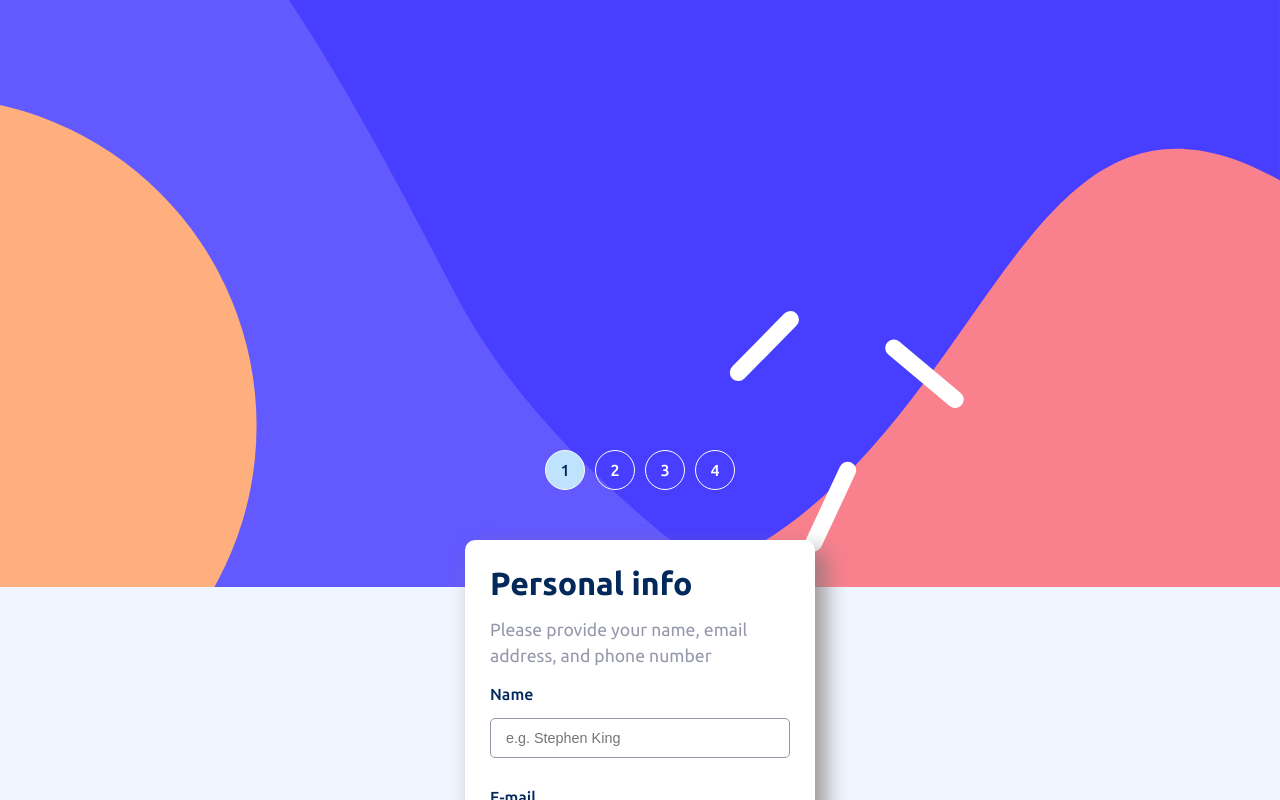
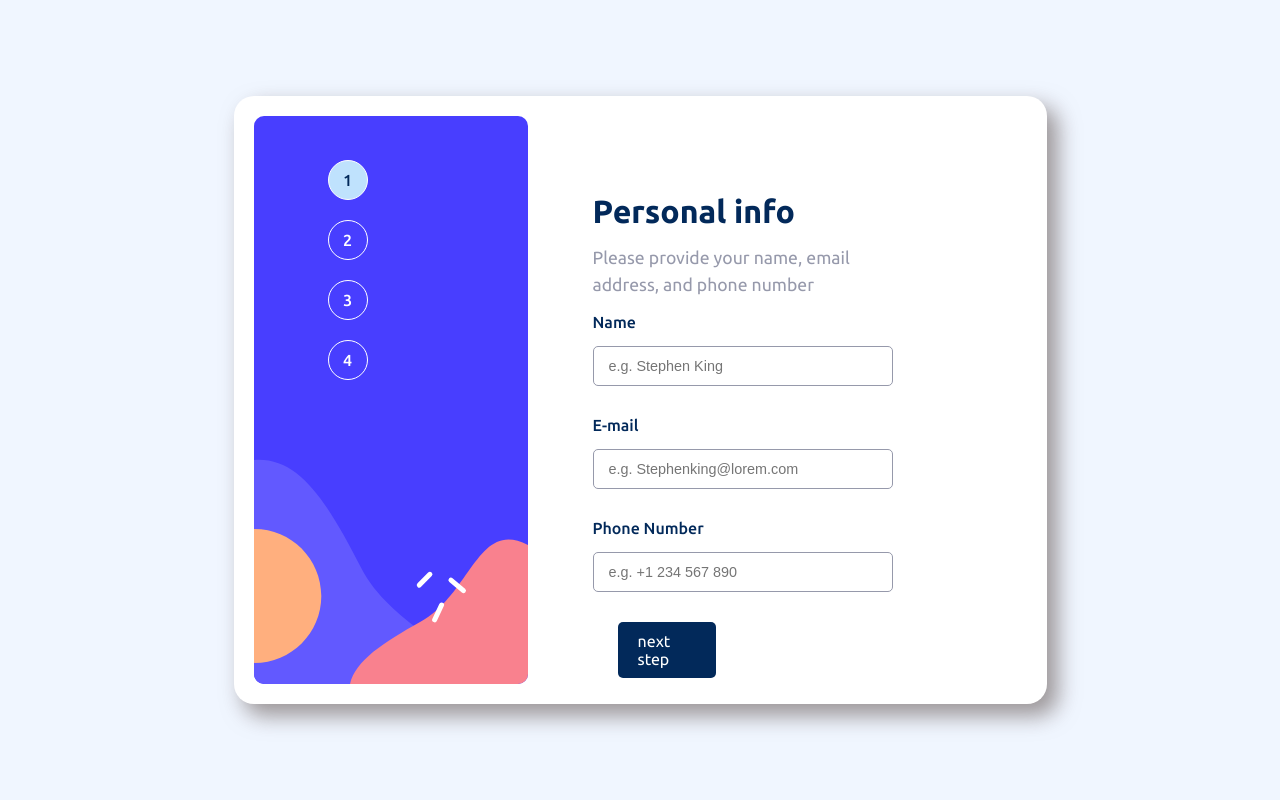
Before and after one commit to gio797/multi-step-form, a React (Vite) app: page / in a window 1280 px wide. Shown: the top 800 px of the page. Built offline with nearby package versions, Linux system fonts and the light colour scheme.

Commit message:
add responsive

```diff
--- a/src/index.css
+++ b/src/index.css
@@ -27,6 +27,7 @@
 body {
   font-family: "Ubuntu", sans-serif;
   background-color: var(--Magnolia);
+  height: 100vh;
 }
 
 .error-msg {
@@ -46,6 +47,7 @@ body {
 label {
   color: var(--Marine-blue);
   font-weight: 500;
+  cursor: pointer;
 }
 
 .input {
@@ -83,6 +85,10 @@ input[type="radio"]:checked + label {
 
 .side-bar-mob {
   width: 100%;
+}
+
+.side-bar-desk {
+  display: none;
 }
 
 .bubble-wrapper {
@@ -222,8 +228,57 @@ input[type="radio"]:checked + label {
   font-family: inherit;
   font-size: 1rem;
   border: none;
-
+  cursor: pointer;
   color: var(--White);
   padding: 10px 20px;
   border-radius: 5px;
 }
+
+@media (min-width: 500px) {
+  body {
+    display: flex;
+    justify-content: center;
+    align-items: center;
+  }
+
+  main {
+    background-color: var(--White);
+    display: flex;
+    justify-content: center;
+    align-items: center;
+    padding: 20px;
+    border-radius: 20px;
+    box-shadow: 10px 11px 21px 1px rgba(128, 119, 119, 0.75);
+    -webkit-box-shadow: 10px 11px 21px 1px rgba(128, 119, 119, 0.75);
+    -moz-box-shadow: 10px 11px 21px 1px rgba(128, 119, 119, 0.75);
+  }
+
+  .side-bar-mob {
+    display: none;
+  }
+
+  .side-bar-desk {
+    display: unset;
+  }
+
+  .form {
+    position: unset;
+    box-shadow: unset;
+  }
+
+  .bubble-wrapper {
+    /* position: rel; */
+    display: flex;
+    flex-direction: column;
+    justify-content: center;
+    top: -130px;
+    left: -200px;
+    gap: 20px;
+  }
+
+  .links-wrapper {
+    position: relative;
+    top: 250px;
+    left: -300px;
+  }
+}
--- a/src/pages/Page1.jsx
+++ b/src/pages/Page1.jsx
@@ -1,6 +1,7 @@
 import React, { useEffect, useState } from "react";
 import { Link } from "react-router-dom";
 import sidebar from "../assets/images/bg-sidebar-mobile.svg";
+import sidebarDesk from "../assets/images/bg-sidebar-desktop.svg";
 
 function Page1({ formData, handleChange }) {
   const [nameErrorMsg, setNameErrorMsg] = useState("");
@@ -35,6 +36,7 @@ function Page1({ formData, handleChange }) {
   return (
     <main>
       <img src={sidebar} alt="" className="side-bar-mob" />
+      <img src={sidebarDesk} alt="" className="side-bar-desk" />
       <div className="bubble-wrapper">
         <div className="bubble active">1</div>
         <div className="bubble">2</div>
@@ -80,10 +82,15 @@ function Page1({ formData, handleChange }) {
         />
         <p className="error-msg">{phNumberErrorMsg}</p>
       </form>
-
-      <Link to="/page2" className="next-page-btn-page-one" onClick={onNextPage}>
-        next step
-      </Link>
+      <div className="links-wrapper">
+        <Link
+          to="/page2"
+          className="next-page-btn-page-one"
+          onClick={onNextPage}
+        >
+          next step
+        </Link>
+      </div>
     </main>
   );
 }
```
